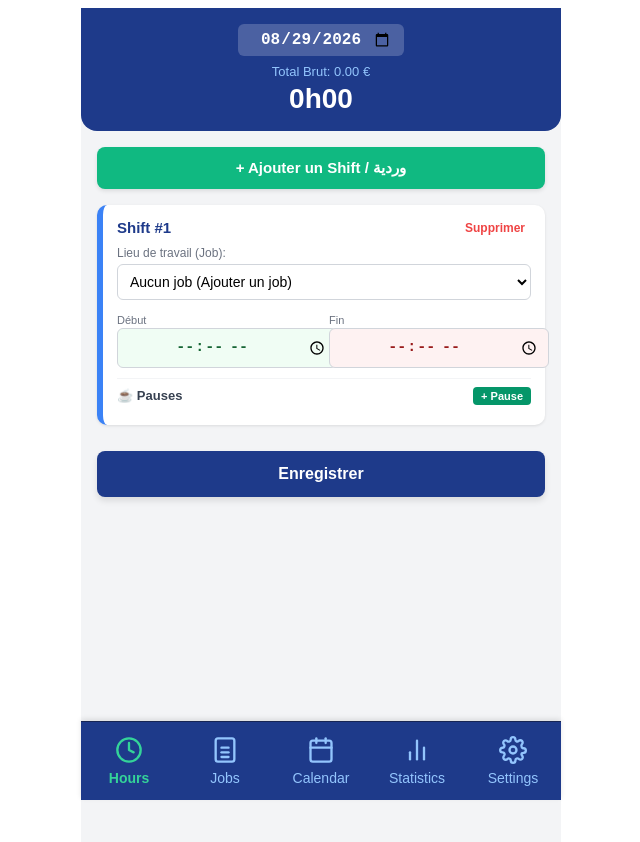
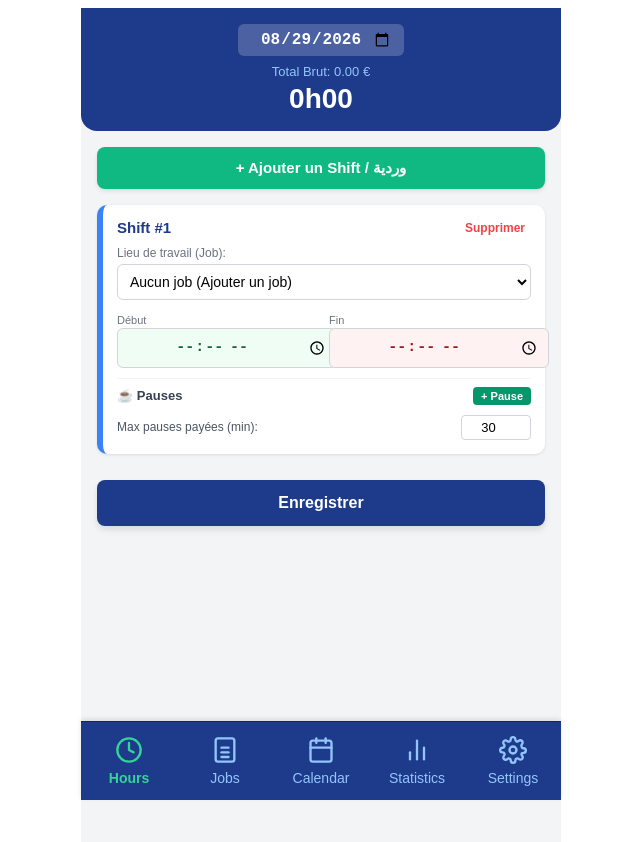
Before and after one commit to NminaN85/Monshift, a Next.js app: page / in a window 1280 px wide. Both pictures are taken after a click on the button "+ Ajouter un Shift / وردية". Shown: the top 842 px of the page, without its empty margins (319-959 px from the left). Built offline with nearby package versions, Linux system fonts and the light colour scheme.

Commit message:
Update page.tsx

```diff
--- a/src/app/page.tsx
+++ b/src/app/page.tsx
@@ -1,6 +1,4 @@
 "use client";
-
-
 
 import { useState, useEffect } from "react";
 import BottomNav from "@/components/BottomNav";
@@ -148,7 +146,7 @@ export default function HeuresPage() {
         }
       });
 
-      const excessPaidMins = Math.max(0, totalPaidBreakMins - Number(shift.maxPaidMinutes || 0));
+      const excessPaidMins = Math.max(0, totalPaidBreakMins - Number(shift.maxPaidMinutes ?? 30));
       const unpaidMins = totalUnpaidBreakMins + excessPaidMins;
       const netMins = Math.max(0, grossMins - unpaidMins);
       const hours = netMins / 60;
@@ -307,6 +305,17 @@ export default function HeuresPage() {
                       </button>
                     </div>
                   ))}
+
+                  {/* حد الاستراحات المدفوعة للوردية */}
+                  <div style={{ marginTop: "10px", display: "flex", justifyContent: "space-between", alignItems: "center" }}>
+                    <span style={{ fontSize: "12px", color: "#4b5563" }}>Max pauses payées (min):</span>
+                    <input
+                      type="number"
+                      value={shift.maxPaidMinutes}
+                      onChange={(e) => updateShift(shift.id, "maxPaidMinutes", Number(e.target.value))}
+                      style={{ width: "60px", padding: "4px", borderRadius: "4px", border: "1px solid #d1d5db", fontSize: "13px", textAlign: "center" }}
+                    />
+                  </div>
                 </div>
 
               </div>
```
